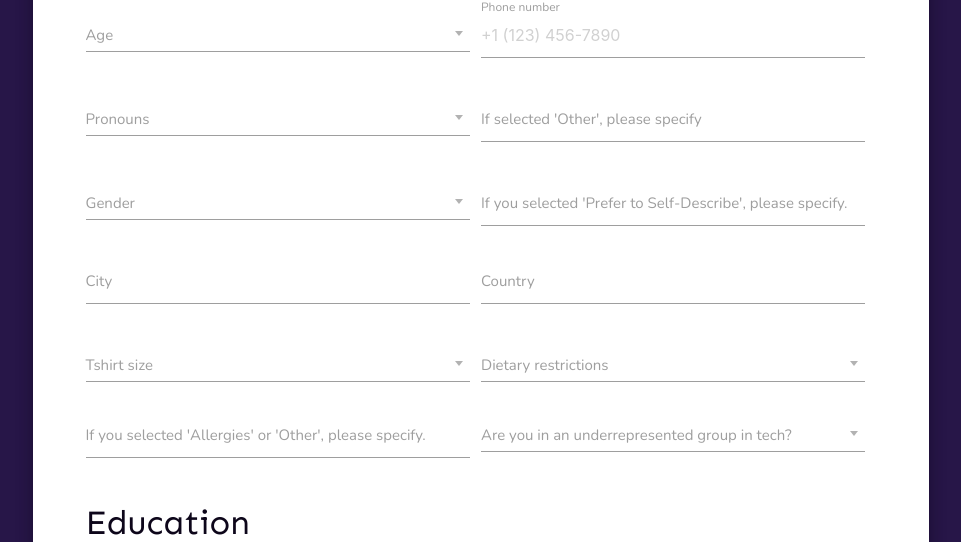
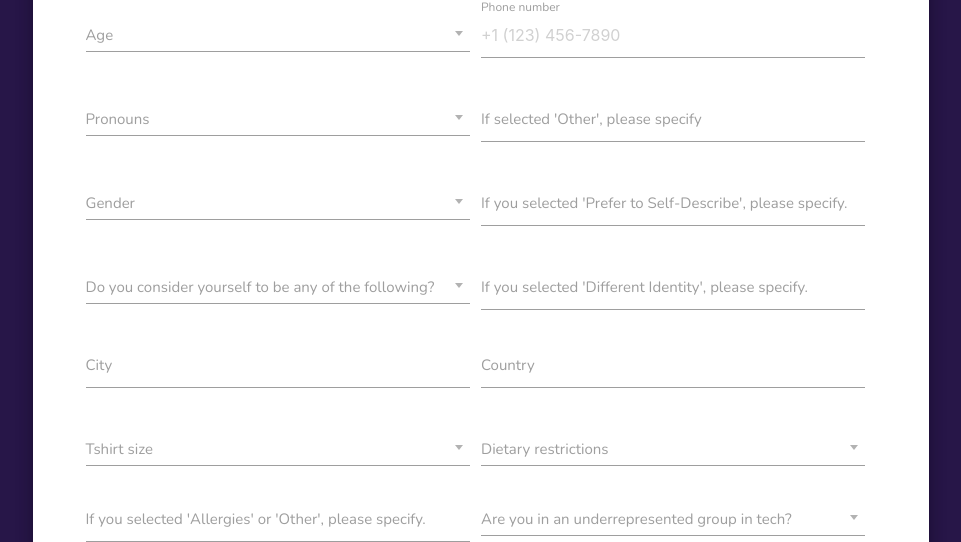
Before and after one commit to ieeeuoft/newhacks-site-2024, a Django app: page /registration/application/ in a window 1280 px wide. Shown: the part 379-921 px from the top of the page, without its empty margins (159-1120 px from the left). Run offline with Django 3.2, Linux system fonts and the light colour scheme; the visitor is signed in with stand-in values (Sample User, id 1); data that the repository does not hold is empty; style sheets or scripts are compiled from the project's sources; some libraries are stand-ins or nearby versions.

Commit message:
added sexual identity:

```diff
--- a/hackathon_site/registration/forms.py
+++ b/hackathon_site/registration/forms.py
@@ -133,6 +133,8 @@ class ApplicationForm(forms.ModelForm):
             "dietary_restrictions",  # TODO: New Section
             "free_response_dietary_restrictions",  # TODO: New Section
             "under_represented_group",  # TODO: New Section
+            "sexual_identity",  # TODO: New Section
+            "free_response_sexual_identity",  # TODO: New Section
             "school",
             "study_level",
             "graduation_year",
@@ -208,6 +210,8 @@ class ApplicationForm(forms.ModelForm):
         self.handle_free_response_gender()
         # TODO: New line
         self.handle_free_response_dietary_restrictions()
+        # TODO: New line
+        self.handle_free_response_sexual_identity()
         return cleaned_data
 
     def clean_age(self):
@@ -261,6 +265,23 @@ class ApplicationForm(forms.ModelForm):
                 code="free_response_dietary_restrictions",
             )
 
+    # TODO: Wrote a new validator for the field "sexual_identity"
+    def handle_free_response_sexual_identity(self):
+        user_sexual_identity = self.cleaned_data["sexual_identity"]
+        user_free_response_sexual_identity = self.cleaned_data[
+            "free_response_sexual_identity"
+        ]
+        if (
+            user_sexual_identity == "different-identity"
+            and not user_free_response_sexual_identity
+        ):
+            raise forms.ValidationError(
+                _(
+                    "You've selected 'Different Identity', please state how you would like to identify yourself"
+                ),
+                code="free_response_sexual_identity",
+            )
+
     def save(self, commit=True):
         self.instance = super().save(commit=False)
         team = Team.objects.create()
--- a/hackathon_site/registration/jinja2/registration/application.html
+++ b/hackathon_site/registration/jinja2/registration/application.html
@@ -44,6 +44,10 @@
     {{ render_field(form.gender, size="s12 m6 select2-wrapper") }}
     {#    TODO: New entry for free response gender section#}
     {{ render_field(form.free_response_gender, show_help_text_as_label=True, size="s12 m6 select2-wrapper") }}
+    {#    TODO: New entry for sexual identity section#}
+    {{ render_field(form.sexual_identity, show_help_text_as_label=True, size="s12 m6 select2-wrapper") }}
+    {#    TODO: New entry for free response sexual identity section#}
+    {{ render_field(form.free_response_sexual_identity, show_help_text_as_label=True, size="s12 m6 select2-wrapper") }}
     {#    TODO: Commenting out the ethnicity section#}
     {#    {{ render_field(form.ethnicity, size="s12 m6 select2-wrapper") }}#}
     {{ render_field(form.city, size="s12 m6 select2-wrapper added-country-margin formAddTopMargin") }}
--- a/hackathon_site/registration/models.py
+++ b/hackathon_site/registration/models.py
@@ -84,6 +84,16 @@ class Application(models.Model):
         ("yes", "Yes"),
         ("no", "No"),
         ("unsure", "Unsure"),
+    ]
+
+    # TODO: Adding a SEXUAL_IDENTITY choices
+    SEXUAL_IDENTITY_CHOICES = [
+        (None, ""),
+        ("heterosexual-or-straight", "Heterosexual or straight"),
+        ("gay-or-lesbian", "Gay or lesbian"),
+        ("bisexual", "Bisexual"),
+        ("different-identity", "Different Identity"),
+        ("prefer-to-not-answer", "Prefer to not Answer"),
     ]
 
     STUDY_LEVEL_CHOICES = [
@@ -195,6 +205,24 @@ class Application(models.Model):
         help_text="Are you in an underrepresented group in tech?",
     )
 
+    # TODO: Adding a "sexual_identity" section
+    sexual_identity = models.CharField(
+        max_length=50,
+        choices=SEXUAL_IDENTITY_CHOICES,
+        null=False,
+        default="",
+        help_text="Do you consider yourself to be any of the following?",
+    )
+
+    # TODO: New section to allow people to specify sexual identity identification (if selected "Different Identity")
+    free_response_sexual_identity = models.CharField(
+        max_length=100,
+        null=True,
+        blank=True,
+        default="",
+        help_text="If you selected 'Different Identity', please specify.",
+    )
+
     school = models.CharField(max_length=255, null=False)
     study_level = models.CharField(
         max_length=50,
```
Also changed, not shown: hackathon_site/registration/migrations/0009_auto_20240914_2334.py.
